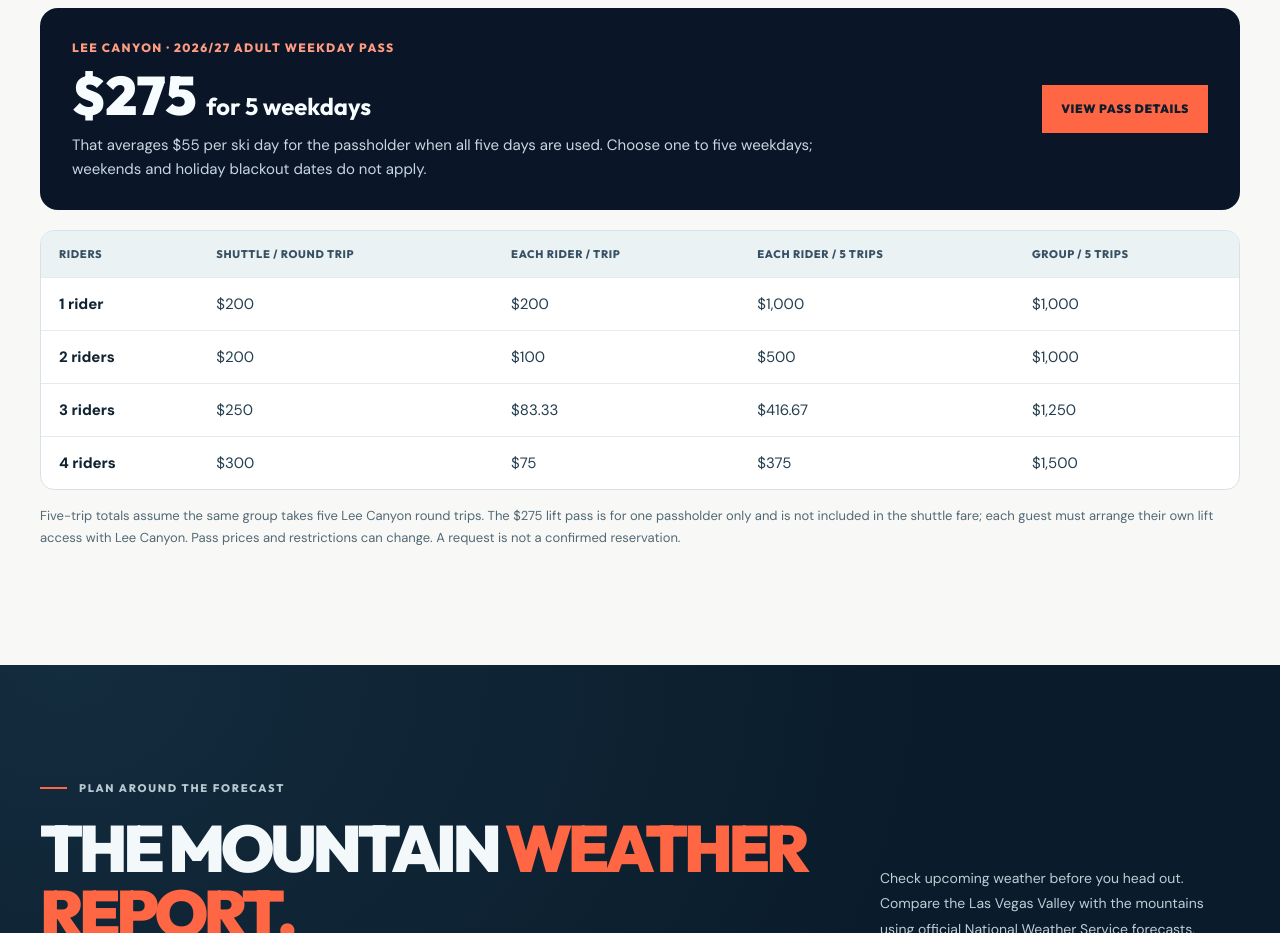
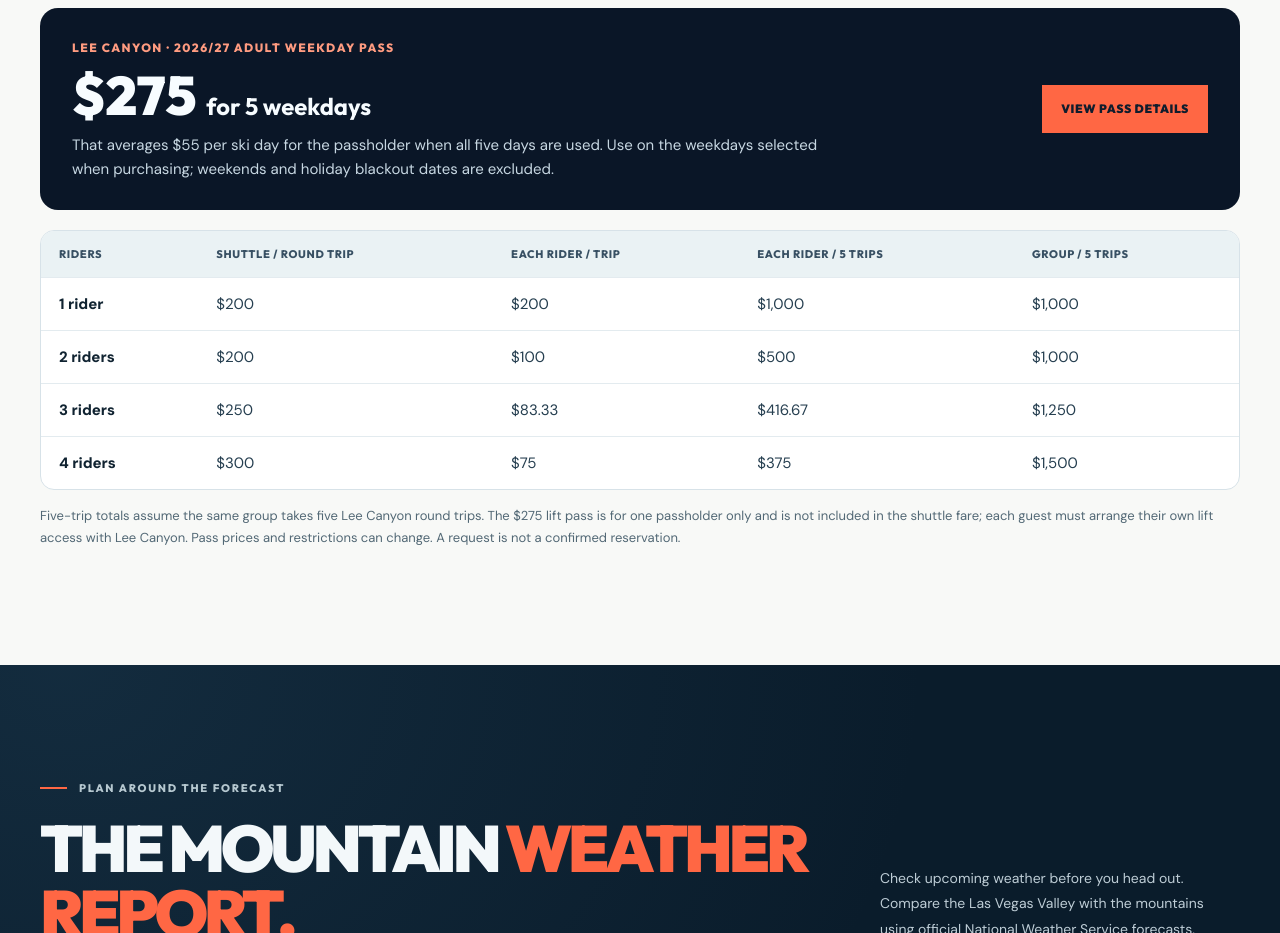
Before and after one commit to clearmyrecord/vegas-ski-shuttle, a plain HTML site: page index.html in a window 1280 px wide. Shown: the part 2940-3873 px from the top of the page. Drawn offline with Linux system fonts and the light colour scheme; no server answers.

Commit message:
Clarify weekday pass restrictions

```diff
--- a/index.html
+++ b/index.html
@@ -116,7 +116,7 @@
     <p>Lee Canyon lift access and Las Vegas transportation are separate purchases. Here is the five-weekday planning math for a group riding together.</p>
    </div>
    <div class="pricing-pass-callout">
-    <div><span class="pricing-kicker">LEE CANYON · 2026/27 ADULT WEEKDAY PASS</span><h3>$275 <small>for 5 weekdays</small></h3><p>That averages $55 per ski day for the passholder when all five days are used. Choose one to five weekdays; weekends and holiday blackout dates do not apply.</p></div>
+    <div><span class="pricing-kicker">LEE CANYON · 2026/27 ADULT WEEKDAY PASS</span><h3>$275 <small>for 5 weekdays</small></h3><p>That averages $55 per ski day for the passholder when all five days are used. Use on the weekdays selected when purchasing; weekends and holiday blackout dates are excluded.</p></div>
     <a href="https://www.leecanyonlv.com/season-pass/" target="_blank" rel="noopener noreferrer">VIEW PASS DETAILS</a>
    </div>
    <div class="pricing-table-wrap">
```
